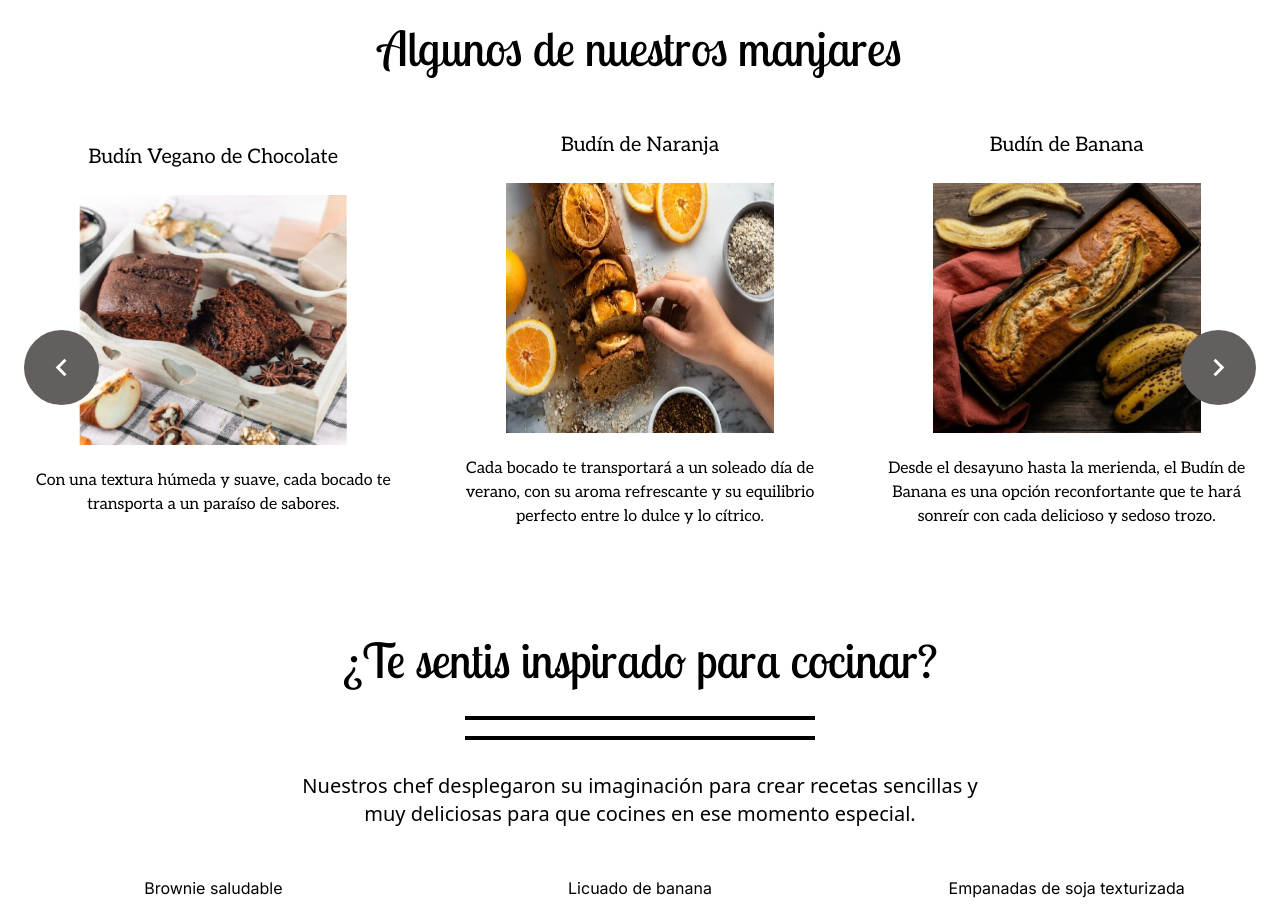
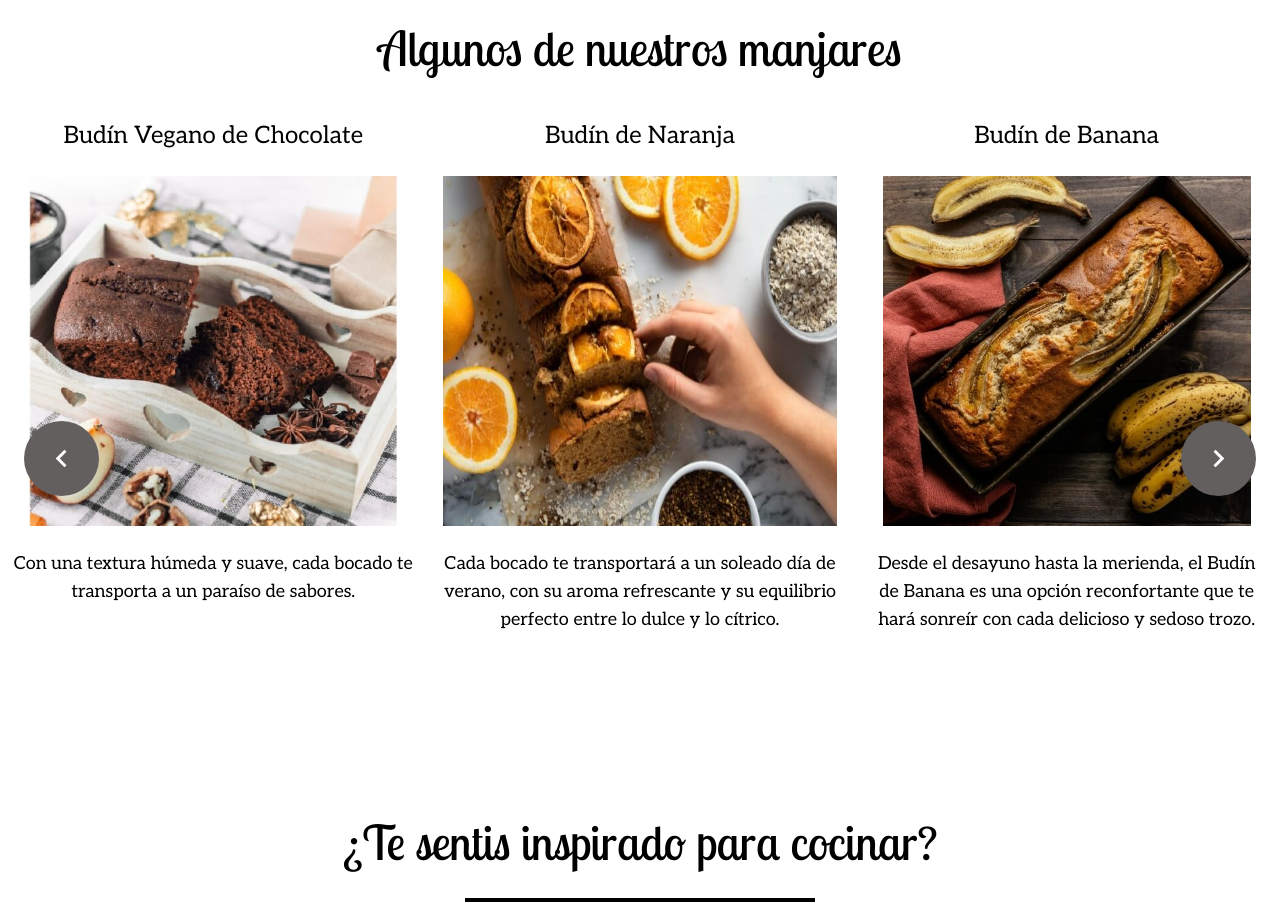
Before and after one commit to juliilp/veggiebudiness, a React (Vite) app: page / in a window 1280 px wide. Shown: the part 1360-2276 px from the top of the page. Built offline with nearby package versions, Linux system fonts and the light colour scheme; a web font is replaced by a local one.

Commit message:
tamaño imagenes productos

```diff
--- a/src/components/CardProductos.tsx
+++ b/src/components/CardProductos.tsx
@@ -6,15 +6,19 @@
   subnombre,
 }: Productos) {
   return (
-    <article className=" flex flex-col items-center justify-center gap-6 lg:h-[420px] ">
-      <h2 className="font-aleo text-xl text-center">{nombre}</h2>
+    <article className=" flex flex-col items-center justify-center gap-6  ">
+      <h2 className="font-aleo text-xl text-center md:text-2xl font-normal">
+        {nombre}
+      </h2>
       <img
         src={imagen}
         alt="Imagen"
-        className="w-[300px] h-[250px] px-4"
+        className="w-full max-w-[450px] h-[350px] px-4"
         loading="lazy"
       />
-      <p className="font-aleo text-center max-w-[400px] ">{subnombre}</p>
+      <p className="font-aleo text-center max-w-[400px] text-lg ">
+        {subnombre}
+      </p>
     </article>
   );
 }
```
